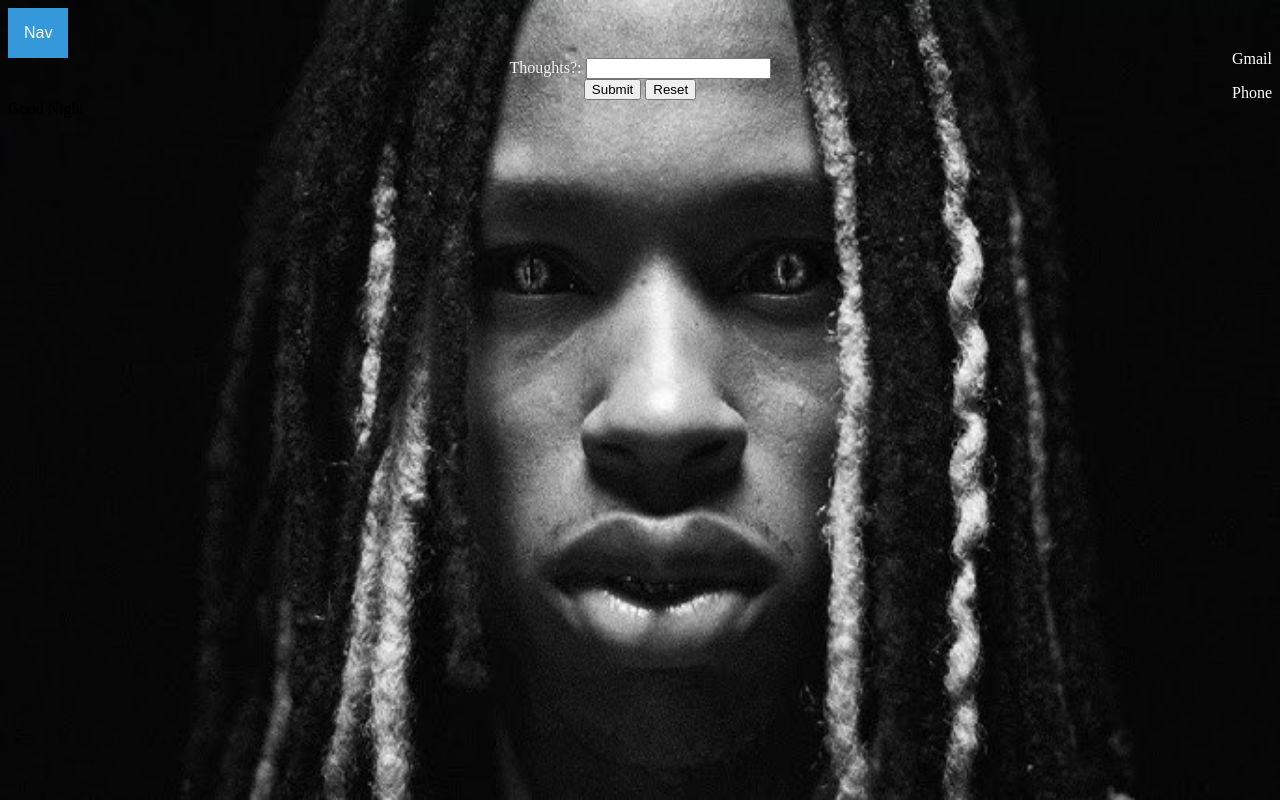
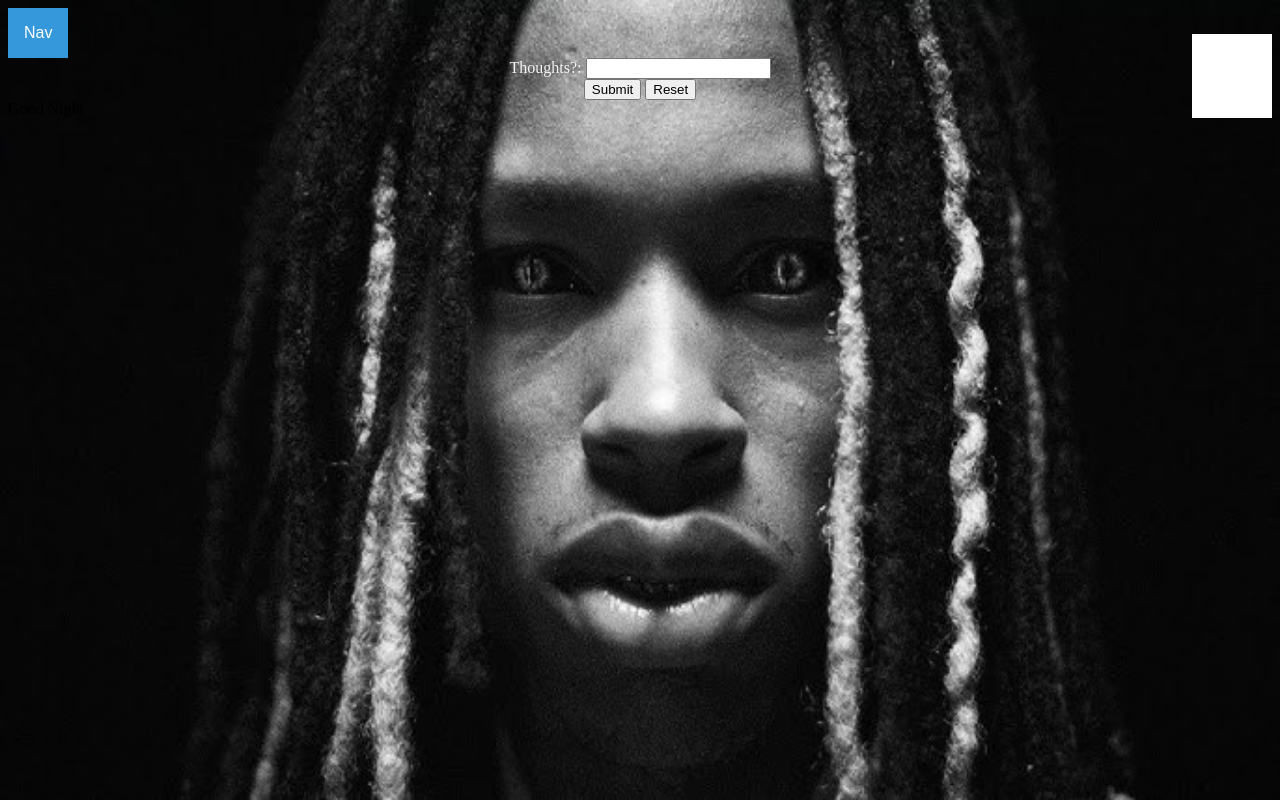
Before and after one commit to Ryan6336/Test-Grp, a plain HTML site: page contact.html in a window 1280 px wide. Drawn offline with Linux system fonts and the light colour scheme.

Commit message:
Update style.css

```diff
--- a/style.css
+++ b/style.css
@@ -59,7 +59,9 @@ label {color: whitesmoke;}
 .Contacts {position: absolute;
 			bottom: 0;
 			right: 0;
-			color: white;}
+			color: white;
+		   background-color: #FFFFFF;}
+
 
 /*Home*/
 
```
